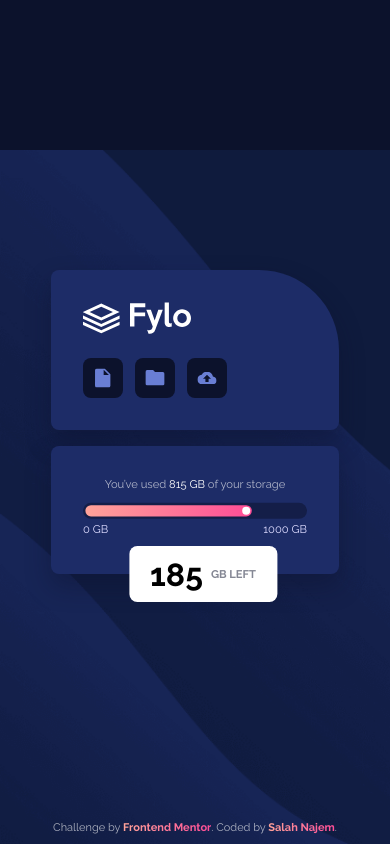
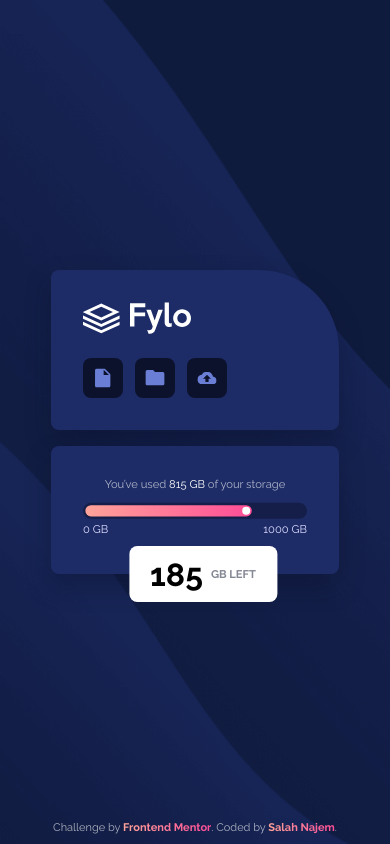
Before and after one commit to Salah1221/Fylo-Data-Storage-Component, a plain HTML site: page index.html in a window 390 px wide. Drawn offline with Linux system fonts and the light colour scheme.

Commit message:
Fixed an issue in the size of the parent div in mobile

```diff
--- a/styles.css
+++ b/styles.css
@@ -187,6 +187,15 @@ body {
   }
 }
 @media (max-width: 759px) {
+  .parent {
+    flex-grow: 1;
+  }
+  .background-photo {
+    height: 100%;
+  }
+  .background-photo img {
+    height: 100%;
+  }
   .container {
     flex-direction: column;
     height: 380px;
```
